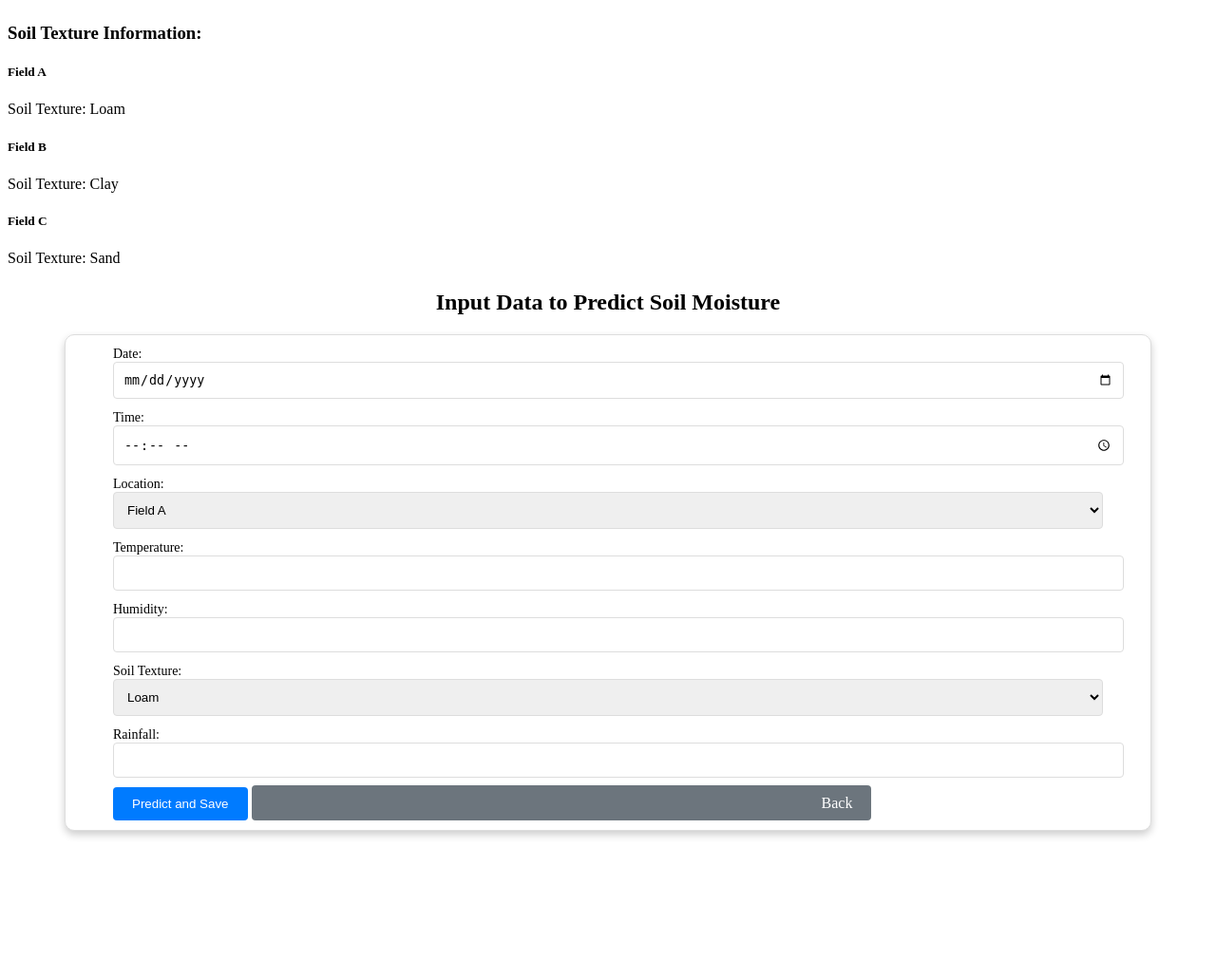
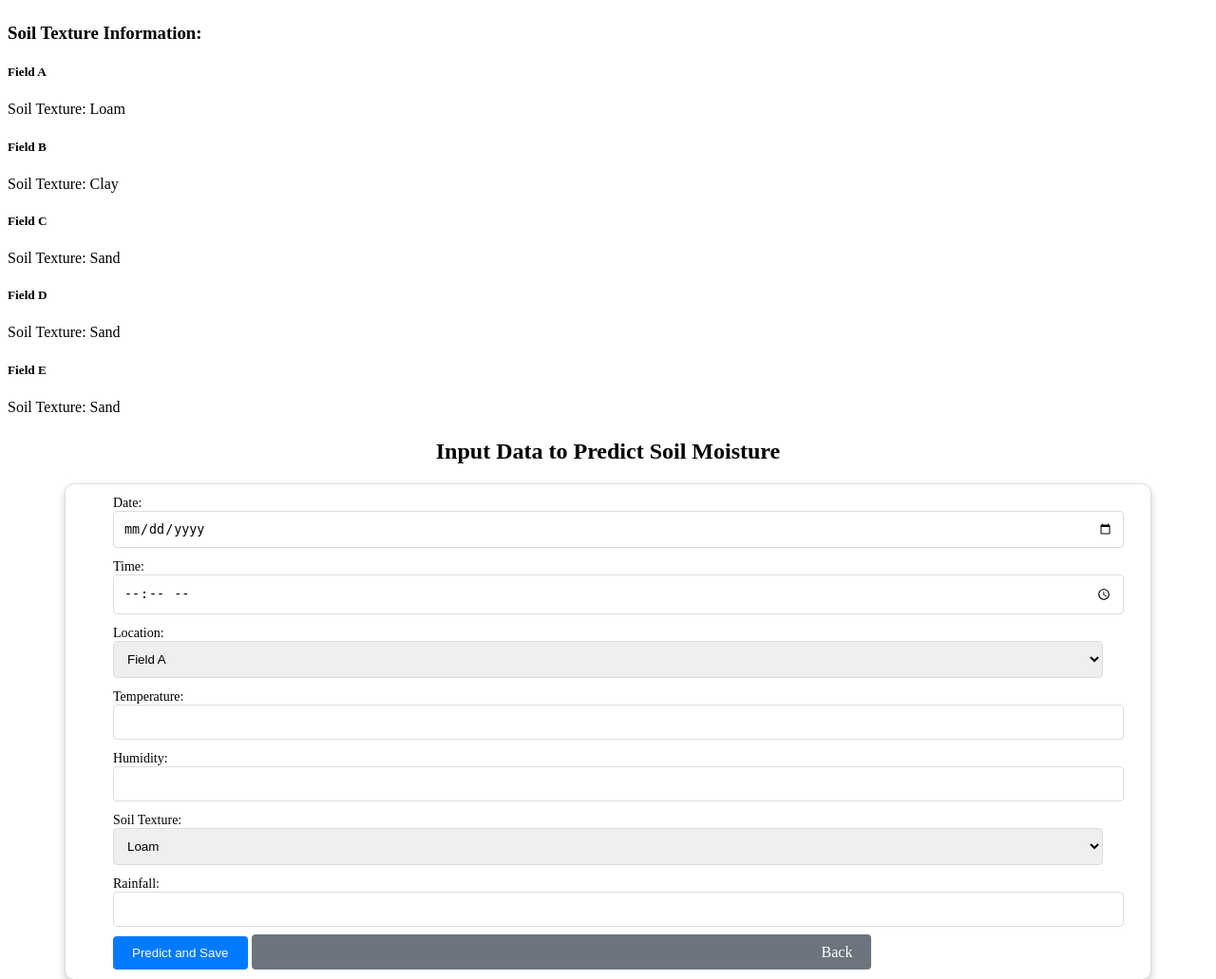
Before and after one commit to drjeffgeoff/terramoist_ai, a Django app: template Soil_Moisture_App/templates/soil_moisture/predict.html in a window 1280 px wide. Shown: the top 1031 px of the page at 95% size. Before the commit the page ends 882 px from the top, so only its background shows below. Run offline with Django 5.2, Linux system fonts and the light colour scheme; the template is opened without the code that fills it, so the values that code supplies are empty.

Commit message:
Added more fields

```diff
--- a/Soil_Moisture_App/templates/soil_moisture/predict.html
+++ b/Soil_Moisture_App/templates/soil_moisture/predict.html
@@ -3,7 +3,10 @@
   <head>
     <title>Predict Soil Moisture</title>
     {% load static %}
-    <link rel="stylesheet" href="{% static 'soil_moisture/css/predict.css' %}">
+    <link
+      rel="stylesheet"
+      href="{% static 'soil_moisture/css/predict.css' %}"
+    />
   </head>
   <body>
     <div class="container">
@@ -31,6 +34,18 @@
                     <p class="card-text">Soil Texture: Sand</p>
                   </div>
                 </div>
+                <div class="card">
+                  <div class="card-body">
+                    <h5 class="card-title">Field D</h5>
+                    <p class="card-text">Soil Texture: Sand</p>
+                  </div>
+                  <div class="card">
+                    <div class="card-body">
+                      <h5 class="card-title">Field E</h5>
+                      <p class="card-text">Soil Texture: Sand</p>
+                    </div>
+                  </div>
+                </div>
               </div>
             </div>
 
```
Also changed, not shown: other parts of Soil_Moisture_App/templates/soil_moisture/predict.html (+49 -17 lines). Lines whose indentation alone changed are shown as unchanged.
